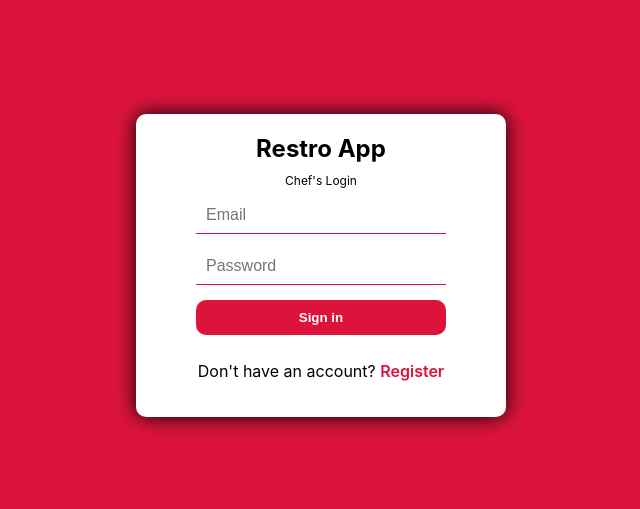
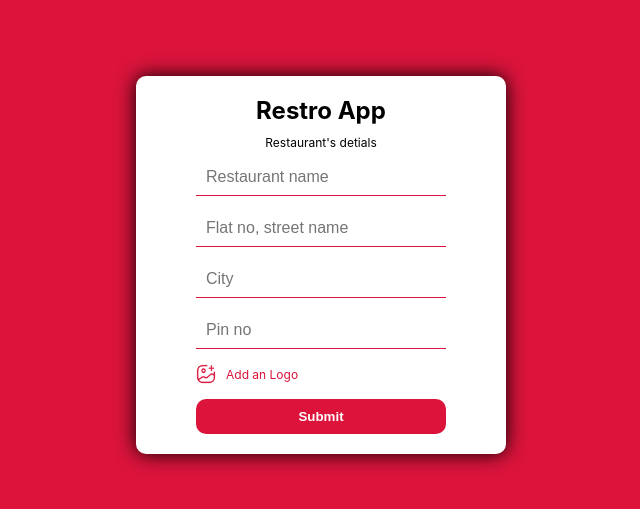
Before and after one commit to Dark-WizZ/project-23, a React (Create React App) app: page /restinfo in a window 1280 px wide. Before the commit this address led to /login. Shown: the part 135-644 px from the top of the page, without its empty margins (319-959 px from the left). Built offline with nearby package versions, Linux system fonts and the light colour scheme; no server answers; the database is empty; sample sign-in values are in the browser's storage.

Commit message:
Rest context loop glitch

```diff
--- a/src/context/AuthContext.js
+++ b/src/context/AuthContext.js
@@ -7,17 +7,18 @@ export const AuthContext = createContext()
 
 export const AuthContextprovider = ({children}) => {
   const [currentUser, setCurrentUser] = useState(null)
+  const [loading, setLoading] = useState(true)
 
   useEffect(() => {
     const unsub = onAuthStateChanged(auth, (user) => {
-      console.log(currentUser)
       setCurrentUser(user)
+      setLoading(false)
     })
 
     return () => unsub()
   }, [])
 
-  return <AuthContext.Provider value={{currentUser}}>
+  return <AuthContext.Provider value={{currentUser, loading}}>
     {children}
   </AuthContext.Provider>
 }
--- a/src/context/RestContext.js
+++ b/src/context/RestContext.js
@@ -7,19 +7,25 @@ import {onAuthStateChanged} from 'firebase/auth'
 export const RestContext = createContext()
 
 export const RestContextProvider = ({children}) => {
-  const [rest, setRest] = useState({})
-  const {currentUser} = useContext(AuthContext)
+  const [rest, setRest] = useState(null)
+  const {currentUser, loading:authLoading} = useContext(AuthContext)
+  const [loading, setLoading] = useState(true)
 
   useEffect(()=>{
-    onAuthStateChanged(auth, async ()=>{
-      if (currentUser){
-        const d = await getDoc(doc(db, 'restaurant', currentUser.uid))
+    const unsub = onAuthStateChanged(auth, async ()=>{
+      console.log('auth change=>',auth)
+      if (currentUser && !authLoading){
+        const d = await getDoc(doc(db, 'restaurants', currentUser.uid))
         if(d.exists()){
-          console.log('data=> ',d.data())
+          setRest(d.data())
         }else{
-          console.log('no such data')
+          console.log('no such data', currentUser.uid)
         }
       }
+      console.log(rest)
+      setLoading(false)
+
+      return unsub
     })
   })
 
--- a/src/pages/Home.jsx
+++ b/src/pages/Home.jsx
@@ -3,15 +3,20 @@ import Topbar from "../components/Topbar"
 import { useEffect, useContext } from "react";
 import { AuthContext} from "../context/AuthContext";
 import { useNavigate } from "react-router-dom";
+import { RestContext } from "../context/RestContext";
 
 function Home(props){
 
-  const {currentUser} = useContext(AuthContext)
+  const {currentUser, loading:authLoading} = useContext(AuthContext)
+  const {rest, loading:restLoading} = useContext(RestContext)
   const nav = useNavigate()
 
   useEffect(()=>{
-    if(!currentUser){
+    if(!currentUser && !authLoading){
       nav('./login')
+    }
+    if(!rest && !restLoading){
+      nav('./restinfo')
     }
   })
 
--- a/src/pages/RestInfo.jsx
+++ b/src/pages/RestInfo.jsx
@@ -12,11 +12,11 @@ function RestInfo(props) {
   const nav = useNavigate()
   const [loading, setLoading] = useState(false)
   const [err, setErr] = useState(false)
-  const {currentUser} = useContext(AuthContext)
+  const {currentUser, loading:authLoading} = useContext(AuthContext)
 
   useEffect(()=>{
     onAuthStateChanged(auth, ()=>{
-      if(!currentUser){
+      if(!currentUser && !authLoading){
         nav('/login')
       }
     })
```
